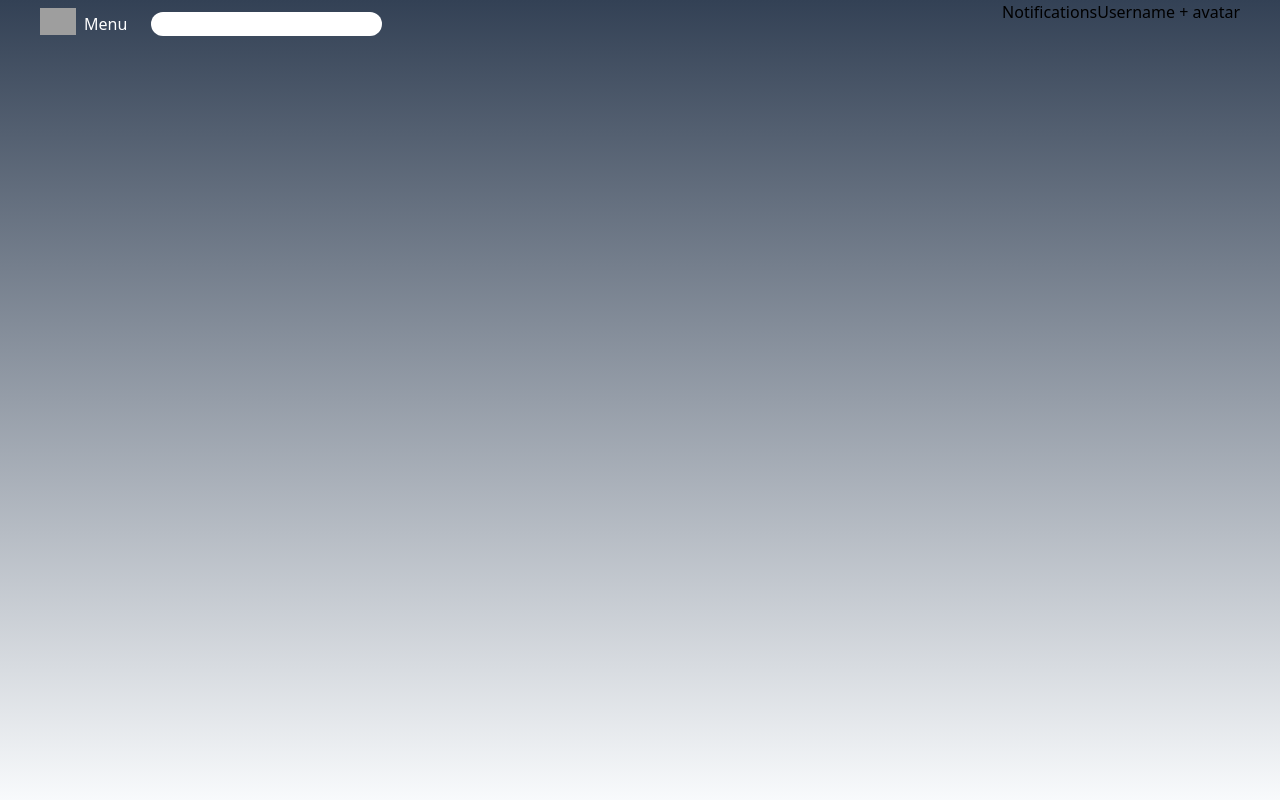
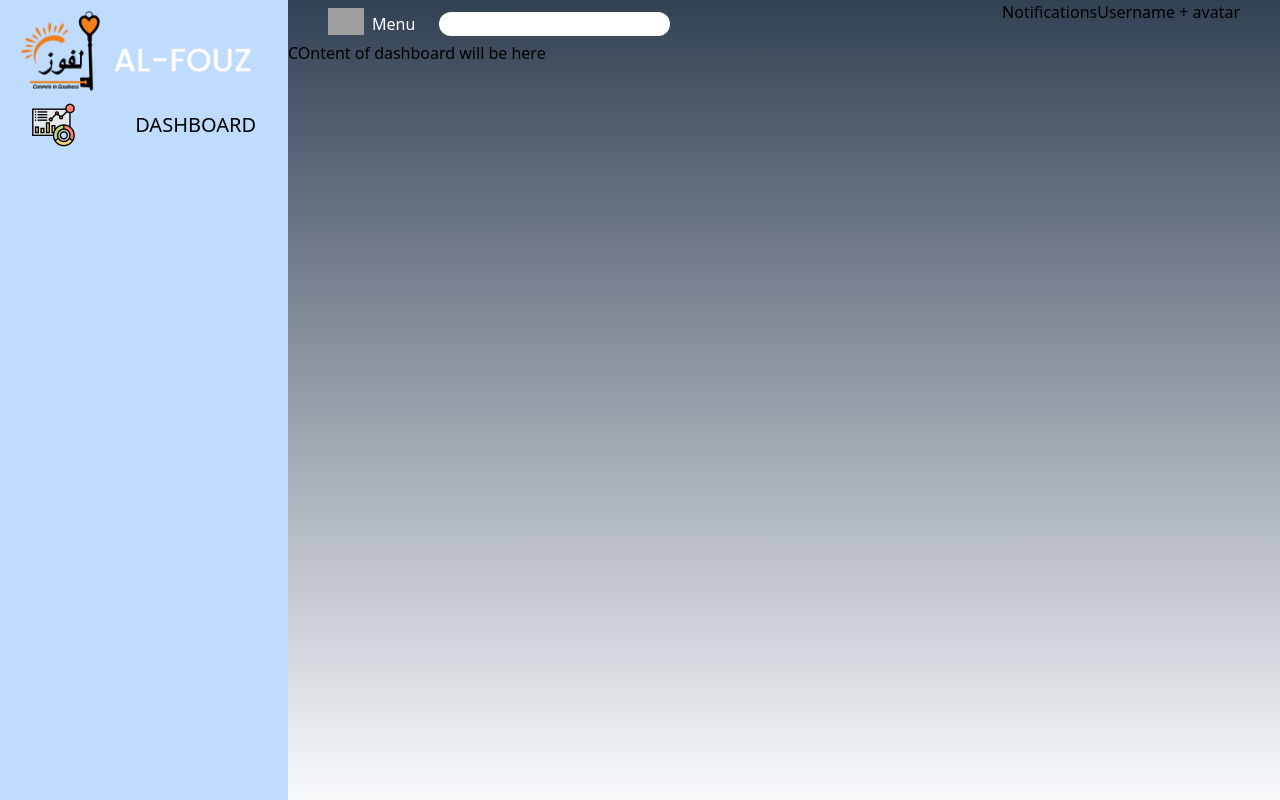
Before and after one commit to Arayanmemon/ngo-website, a React (Vite) app: page / in a window 1280 px wide. Built offline with nearby package versions, Linux system fonts and the light colour scheme; grey boxes are pictures that could not be loaded.

Commit message:
pages structure added

```diff
--- a/package.json
+++ b/package.json
@@ -18,6 +18,7 @@
     "@vitejs/plugin-react": "^2.2.0",
     "autoprefixer": "^10.4.14",
     "postcss": "^8.4.21",
+    "react-router-dom": "^6.9.0",
     "tailwindcss": "^3.2.7",
     "vite": "^3.2.3"
   }
--- a/src/App.jsx
+++ b/src/App.jsx
@@ -1,9 +1,17 @@
-import React, { useState } from "react";
-import hamburger from "/icons/hamburg.png";
-import appLogo from "/logos/Al-fouz.png";
-import dashBoardIcon from "/icons/dashboard-icon.png";
+
+import { BrowserRouter, Routes, Route } from "react-router-dom";
+import Dashboard from "./pages/Dashboard";
+import Support from "./pages/Support";
+import Awards from "./pages/Awards";
+import ProfileInfo from "./pages/ProfileInfo";
+import Profile from "./pages/Profile";
+import Volunteers from "./pages/Volunteers";
+import YourProjects from "./pages/YourProjects";
+import AddProjects from "./pages/AddProjects";
+
 export default function App() {
-  const [open, setOpen] = useState();
+
+
   return (
     <div
       className="body bg-gradient-to-b from-slate-700 to-slate-50 min-h-[100vh]"
@@ -12,52 +20,21 @@ export default function App() {
           "linear-gradient(180deg, #1C244D 0%, rgba(58, 143, 143, 0) 100%)",
       }}
     >
-      {/* SIDEAR */}
-      <div className="flex flex-row">
-        <div
-          className={`h-screen bg-blue-200 ${
-            open ? "w-72 px-4" : "w-0 px-0"
-          } duration-700 `}
-        >
-          <div className={`${open ? "flex" : "hidden"} flex flex-col w-full `}>
-            <div><img src={appLogo} alt="" /></div>
+      <BrowserRouter>
+      <Routes>
+        <Route path="/" >
+        <Route index element={<Dashboard />} />
+          <Route path="/support" element={<Support/>}/>
+          <Route path="/awards" element={<Awards/>}/>
+          <Route path="/profile" element={<Profile/>}/>
+          <Route path="/profileinfo" element={<ProfileInfo/>}/>
+          <Route path="/volunteers" element={<Volunteers/>}/>
+          <Route path="/yourprojects" element={<YourProjects/>}/>
+          <Route path="/addprojects" element={<AddProjects/>}/>
 
-            {/* Side BAR MENU CONTENTS */}
-
-            <div className="flex flex-row justify-between px-4 text-xl items-center cursor-pointer ">
-              <img src={dashBoardIcon} alt="" />
-              <div >
-                 DASHBOARD
-              </div>
-            </div>
-          </div>
-        </div>
-
-        <div className="w-full">
-          {/* NAVBAR */}
-          <div className="flex flex-row w-full px-10 justify-between">
-            <div className="flex flex-row  gap-2 mt-2">
-              <div>
-                <button onClick={() => setOpen(!open)}>
-                  <img src={hamburger} className="w-9" />
-                </button>
-              </div>
-              <div className="text-white my-1">Menu</div>
-              <div>
-                <input type="text" className="mx-4 my-1 rounded-xl" />
-              </div>
-            </div>
-            <div className="flex flex-row">
-              <div>Notifications</div>
-              <div>Username + avatar</div>
-            </div>
-          </div>
-
-          {/* Main Contents */}
-
-          <div></div>
-        </div>
-      </div>
+        </Route>
+      </Routes>
+    </BrowserRouter>
     </div>
   );
 }
--- /dev/null
+++ b/src/components/Sidebar.jsx
@@ -0,0 +1,29 @@
+import React from "react";
+import appLogo from "/logos/Al-fouz.png";
+import dashBoardIcon from "/icons/dashboard-icon.png";
+import { useState } from "react";
+import hamburger from "/icons/hamburg.png";
+
+
+export default function ({ navRequired }) {
+  return (
+    <div className="flex flex-row">
+      <div
+        className={`h-screen bg-blue-200 ${
+          open ? "w-72 px-4" : "w-0 px-0"
+        } duration-700 `}
+      >
+        <div className={`${open ? "flex" : "hidden"} flex flex-col w-full `}>
+          <div>
+            <img src={appLogo} alt="" />
+          </div>
+          {/* Side BAR MENU CONTENTS */}
+          <div className="flex flex-row justify-between px-4 text-xl items-center cursor-pointer ">
+            <img src={dashBoardIcon} alt="" />
+            <div>DASHBOARD</div>
+          </div>
+        </div>
+      </div>
+    </div>
+  );
+}
--- /dev/null
+++ b/src/pages/AddProjects.jsx
@@ -0,0 +1,14 @@
+import Sidebar from "../components/Sidebar";
+
+import React from 'react'
+
+export default function AddProjects() {
+  return (
+        <div className="flex flex-row">
+                <Sidebar />
+                <div>
+add projects
+                </div>
+        </div>
+  )
+}
--- /dev/null
+++ b/src/pages/Awards.jsx
@@ -0,0 +1,14 @@
+import Sidebar from "../components/Sidebar";
+
+import React from 'react'
+
+export default function Awards() {
+  return (
+        <div className="flex flex-row">
+                <Sidebar />
+                <div>
+awards
+                </div>
+        </div>
+  )
+}
--- /dev/null
+++ b/src/pages/Dashboard.jsx
@@ -0,0 +1,51 @@
+import React, { useState } from "react";
+import hamburger from "/icons/hamburg.png";
+import appLogo from "/logos/Al-fouz.png";
+import dashBoardIcon from "/icons/dashboard-icon.png";
+import Sidebar from "../components/Sidebar";
+export default function Dashboard() {
+        const [open, setOpen] = useState(true);
+
+  return (
+    <div
+      className="body bg-gradient-to-b from-slate-700 to-slate-50 min-h-[100vh]"
+      style={{
+        backgroundColor:
+          "linear-gradient(180deg, #1C244D 0%, rgba(58, 143, 143, 0) 100%)",
+      }}
+    >
+      {/* SIDEAR */}
+      <div className="flex flex-row">
+       <Sidebar />
+
+       <div className="w-full">
+          {/* NAVBAR */}
+          <div className="flex flex-row w-full px-10 justify-between">
+            <div className="flex flex-row  gap-2 mt-2">
+              <div>
+                <button onClick={() => setOpen(!open)}>
+                  <img src={hamburger} className="w-9" />
+                </button>
+              </div>
+              <div className="text-white my-1">Menu</div>
+              <div>
+                <input type="text" className="mx-4 my-1 rounded-xl" />
+              </div>
+            </div>
+            <div className="flex flex-row">
+              <div>Notifications</div>
+              <div>Username + avatar</div>
+            </div>
+          </div>
+
+          {/* Main Contents */}
+
+          <div>
+
+                COntent of dashboard will be here
+          </div>
+        </div>
+      </div>
+    </div>
+  );
+}
--- /dev/null
+++ b/src/pages/Profile.jsx
@@ -0,0 +1,11 @@
+import React from 'react'
+
+export default function Profile() {
+  return (
+    <div>
+                <div className='header b '>
+                    profile.jsx
+                </div>
+    </div>
+  )
+}
--- /dev/null
+++ b/src/pages/ProfileInfo.jsx
@@ -0,0 +1,14 @@
+import Sidebar from "../components/Sidebar";
+
+import React from 'react'
+
+export default function ProfileInfo() {
+  return (
+        <div className="flex flex-row">
+                <Sidebar />
+                <div>
+Profile Info
+                </div>
+        </div>
+  )
+}
--- /dev/null
+++ b/src/pages/Support.jsx
@@ -0,0 +1,14 @@
+import Sidebar from "../components/Sidebar";
+
+import React from 'react'
+
+export default function Support() {
+  return (
+        <div className="flex flex-row">
+                <Sidebar />
+                <div>
+supoport
+                </div>
+        </div>
+  )
+}
--- /dev/null
+++ b/src/pages/Volunteers.jsx
@@ -0,0 +1,14 @@
+import Sidebar from "../components/Sidebar";
+
+import React from 'react'
+
+export default function Volunteers() {
+  return (
+        <div className="flex flex-row">
+                <Sidebar />
+                <div>
+volunteers
+                </div>
+        </div>
+  )
+}
--- /dev/null
+++ b/src/pages/YourProjects.jsx
@@ -0,0 +1,14 @@
+import Sidebar from "../components/Sidebar";
+
+import React from 'react'
+
+export default function YourProjects() {
+  return (
+        <div className="flex flex-row">
+                <Sidebar />
+                <div>
+        Your projects
+                </div>
+        </div>
+  )
+}
```
Also changed, not shown: 1 other file (tests, documents, lock files or other folders).
